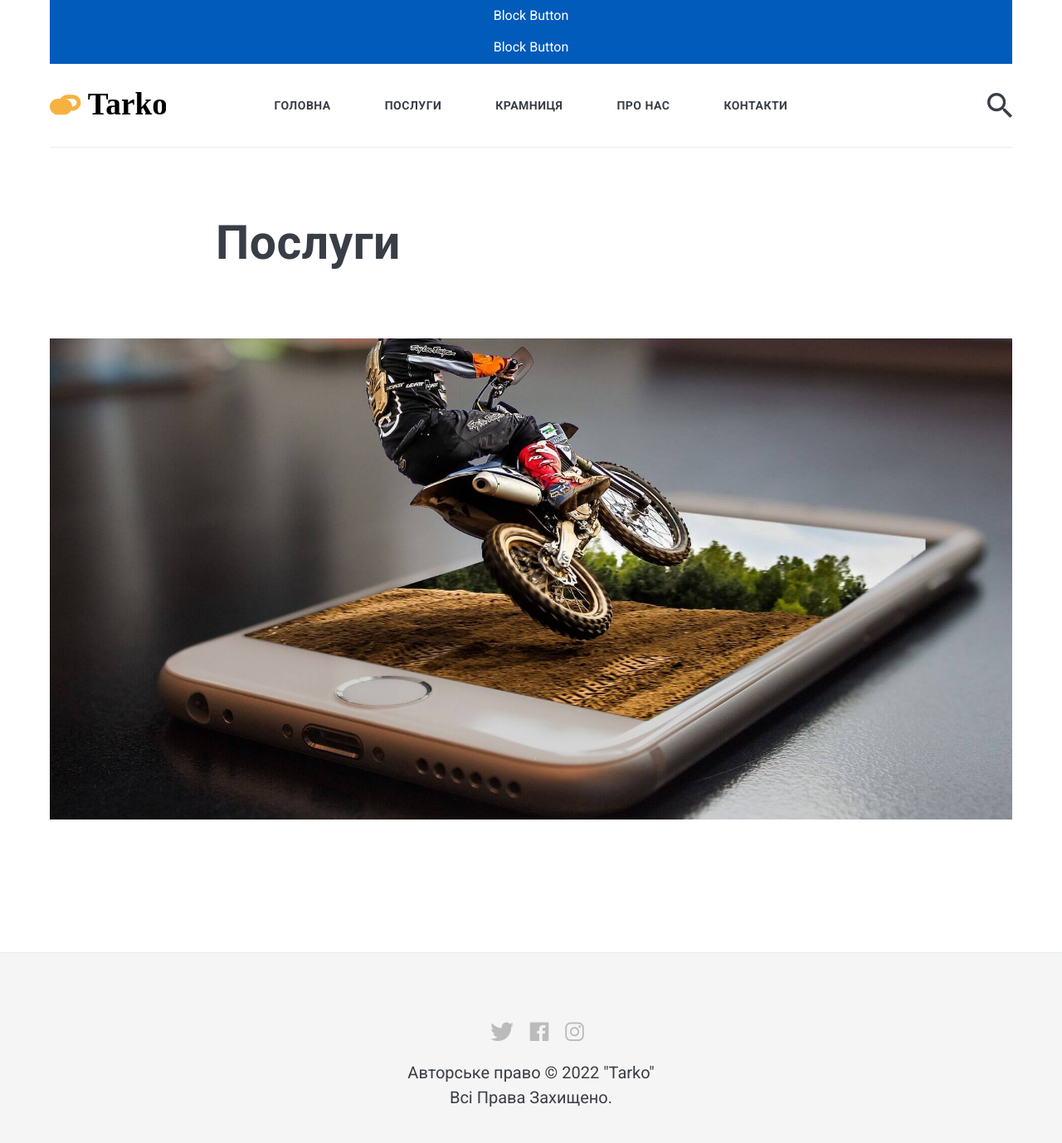
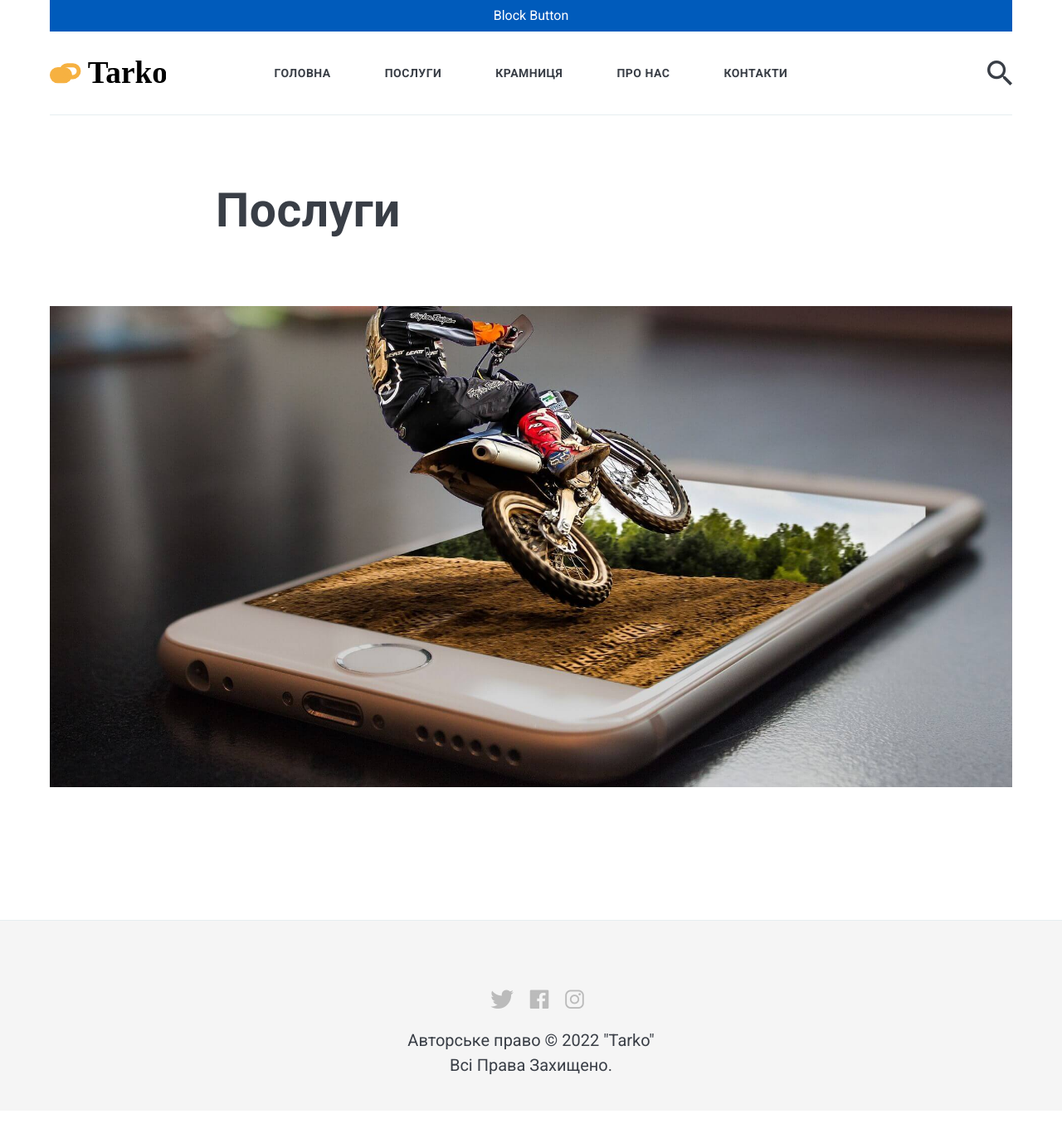
Before and after one commit to itarko/itarko.github.io, a Jekyll site: the page built from _pages/01-posluhy.md, in a window 1280 px wide. Shown: the whole page at 83% size. Built offline with Jekyll 4.4.1, drawn with Linux system fonts in a browser that asks for light colours; nearby versions of some CDN libraries; after the commit the page ends 1339 px from its top, so only the background shows below that.

Commit message:
Update header.html

```diff
--- a/_includes/header.html
+++ b/_includes/header.html
@@ -1,30 +1,4 @@
 <div class="container">
-
-<!-- begin Connecting the Top button -->
-<style>
-.block {
-    display: block;
-    width: 100%;
-    border: none;
-    background-color: #005BBB;
-    color: white;
-    padding: 10px 28px;
-    font-size: 16px;
-    cursor: pointer;
-    text-align: center;
-}
-
-.block:hover {
-    background-color: #ddd;
-    color: black;
-}
-</style>
-
-<body>
-<button class="block">Block Button</button>
-</body>
-<!-- begin Connecting the Top button -->
-
   <div class="row">
     <div class="col col-12">
 
```
